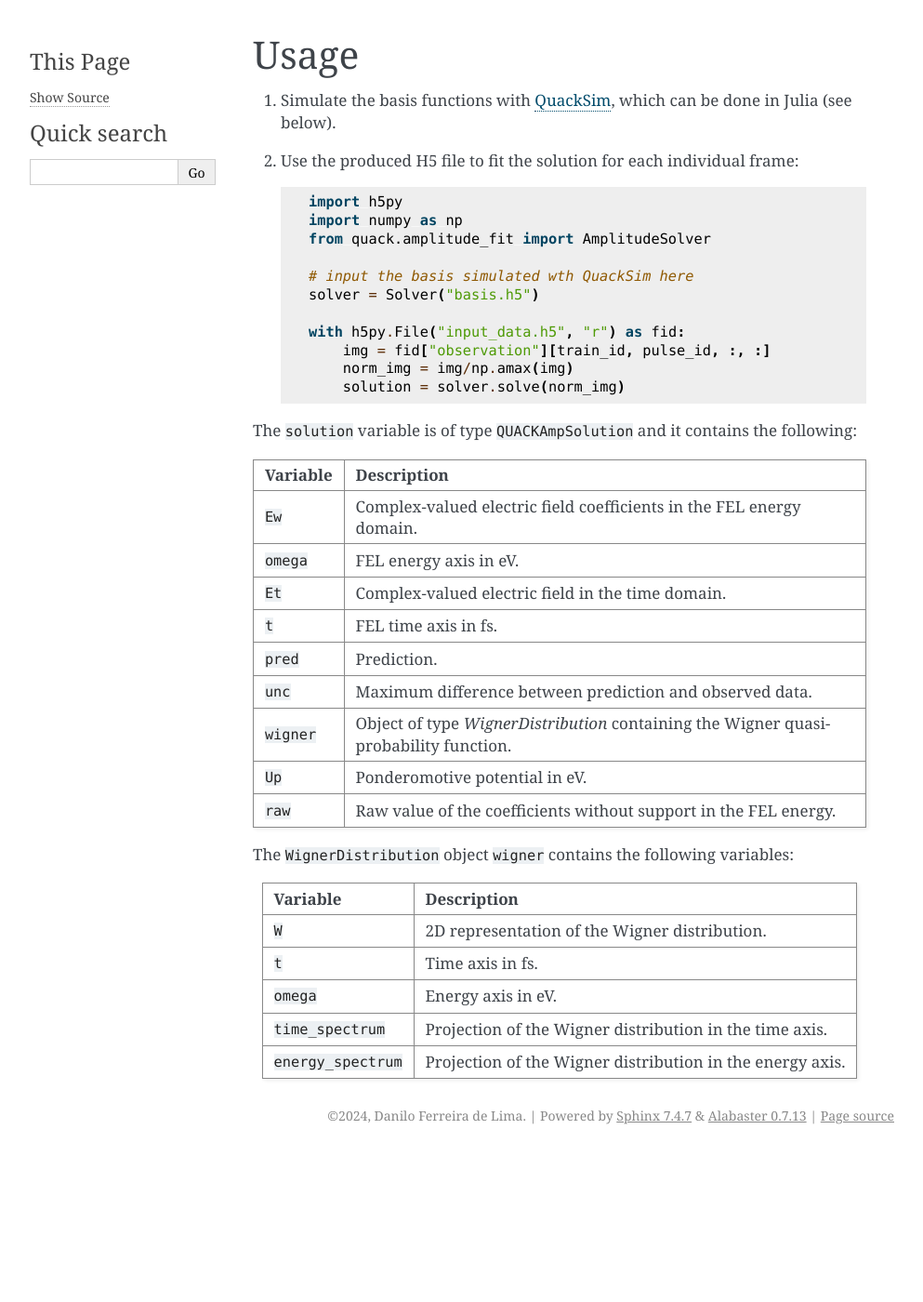
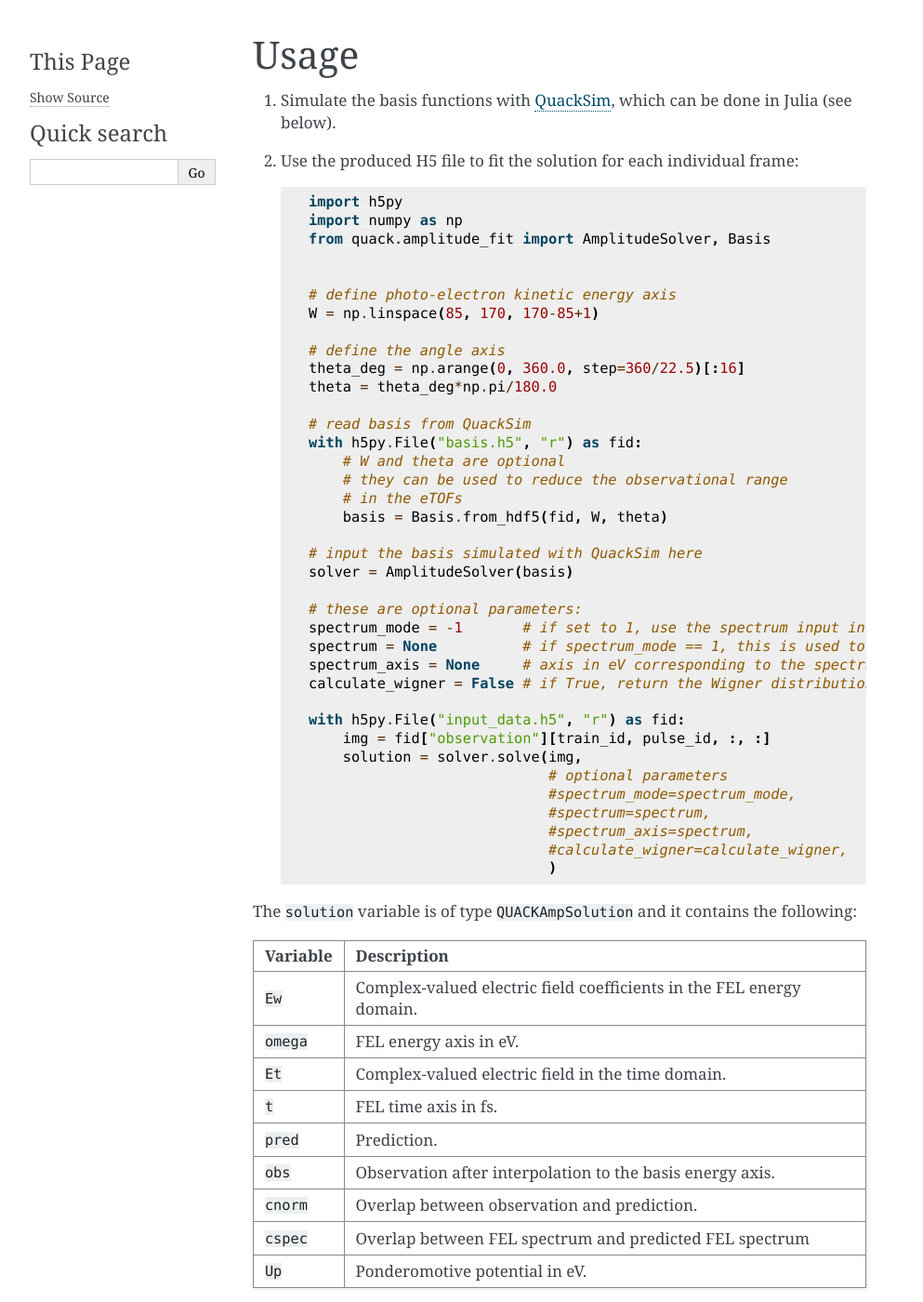
Before and after one commit to European-XFEL/quack, a Sphinx documentation site: the page built from docs/usage.rst, in a window 1280 px wide and 1400 px high. Shown: the whole window at 93% size, without its empty margins (148-1141 px from the left). Built offline with Sphinx 7.4.7, drawn with Linux system fonts in a browser that asks for light colours; some of the changed text lies outside the part shown.

Commit message:
Updated the documentation.

```diff
--- a/docs/usage.rst
+++ b/docs/usage.rst
@@ -8,15 +8,41 @@ Usage
 
     import h5py
     import numpy as np
-    from quack.amplitude_fit import AmplitudeSolver
+    from quack.amplitude_fit import AmplitudeSolver, Basis
 
-    # input the basis simulated wth QuackSim here
-    solver = Solver("basis.h5")
+
+    # define photo-electron kinetic energy axis
+    W = np.linspace(85, 170, 170-85+1)
+
+    # define the angle axis
+    theta_deg = np.arange(0, 360.0, step=360/22.5)[:16]
+    theta = theta_deg*np.pi/180.0
+
+    # read basis from QuackSim
+    with h5py.File("basis.h5", "r") as fid:
+        # W and theta are optional
+        # they can be used to reduce the observational range
+        # in the eTOFs
+        basis = Basis.from_hdf5(fid, W, theta)
+
+    # input the basis simulated with QuackSim here
+    solver = AmplitudeSolver(basis)
+
+    # these are optional parameters:
+    spectrum_mode = -1       # if set to 1, use the spectrum input in the fit (default: -1, meaning that the spectrum information is not used)
+    spectrum = None          # if spectrum_mode == 1, this is used to fit the FEL spectrum
+    spectrum_axis = None     # axis in eV corresponding to the spectrum values
+    calculate_wigner = False # if True, return the Wigner distribution in `solution`
 
     with h5py.File("input_data.h5", "r") as fid:
         img = fid["observation"][train_id, pulse_id, :, :]
-        norm_img = img/np.amax(img)
-        solution = solver.solve(norm_img)
+        solution = solver.solve(img,
+                                # optional parameters
+                                #spectrum_mode=spectrum_mode,
+                                #spectrum=spectrum,
+                                #spectrum_axis=spectrum,
+                                #calculate_wigner=calculate_wigner,
+                                )
 
 The ``solution`` variable is of type ``QUACKAmpSolution`` and it contains the following:
 
@@ -33,15 +59,18 @@ The ``solution`` variable is of type ``QUACKAmpSolution`` and it contains the fo
 +-------------+---------------------------------------------------------------------------------------+
 | ``pred``    | Prediction.                                                                           |
 +-------------+---------------------------------------------------------------------------------------+
-| ``unc``     | Maximum difference between prediction and observed data.                              |
+| ``obs``     | Observation after interpolation to the basis energy axis.                             |
 +-------------+---------------------------------------------------------------------------------------+
-| ``wigner``  | Object of type `WignerDistribution` containing the Wigner quasi-probability function. |
+| ``cnorm``   | Overlap between observation and prediction.                                           |
++-------------+---------------------------------------------------------------------------------------+
+| ``cspec``   | Overlap between FEL spectrum and predicted FEL spectrum                               |
 +-------------+---------------------------------------------------------------------------------------+
 | ``Up``      | Ponderomotive potential in eV.                                                        |
 +-------------+---------------------------------------------------------------------------------------+
-| ``raw``     | Raw value of the coefficients without support in the FEL energy.                      |
-+-------------+---------------------------------------------------------------------------------------+
 
+If the parameter ``calculate_wigner`` was set to ``True``, it also returns the Wigner distribution in the
+field ``wigner``.
+Given the solution, if the
 The ``WignerDistribution`` object ``wigner`` contains the following variables:
 
 +---------------------+-----------------------------------------------------------+
@@ -58,4 +87,15 @@ The ``WignerDistribution`` object ``wigner`` contains the following variables:
 | ``energy_spectrum`` | Projection of the Wigner distribution in the energy axis. |
 +---------------------+-----------------------------------------------------------+
 
-.. _QuackSim: https://git.xfel.eu/machineLearning/quack-sim
+If the Wigner distribution was not originally calculated, it can always be calculated from ``Et`` using the following snippet::
+
+    from quack.wigner import get_wigner
+    from quack.constants import fs_per_au, eV_per_au
+    # the time input is expected in atomic units
+    W = get_wigner(solution.t/fs_per_au, solution.Et)
+    # the result may be converted back to fs and eV
+    # omega0 is the center energy of the basis and can be taken from np.mean(basis.energy_axis)
+    W.t = W.t*fs_per_au
+    W.omega = W.omega*eV_per_au + omega0
+
+.. _QuackSim: https://github.com/European-XFEL/QuackSim
```
Also changed, not shown: 1 other file.
